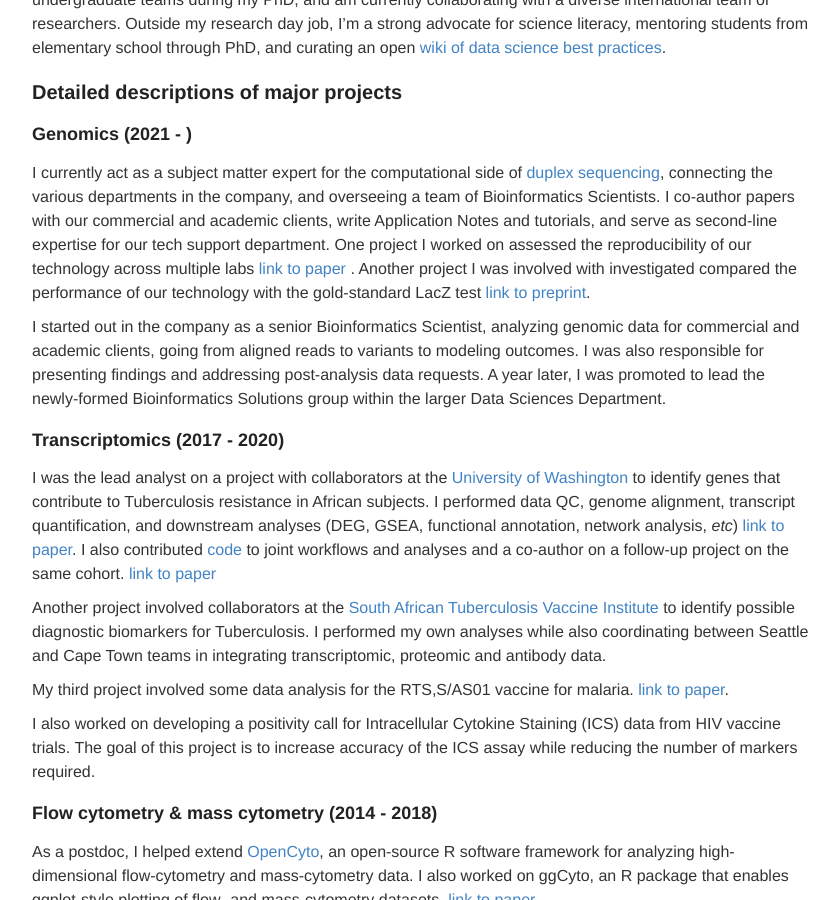
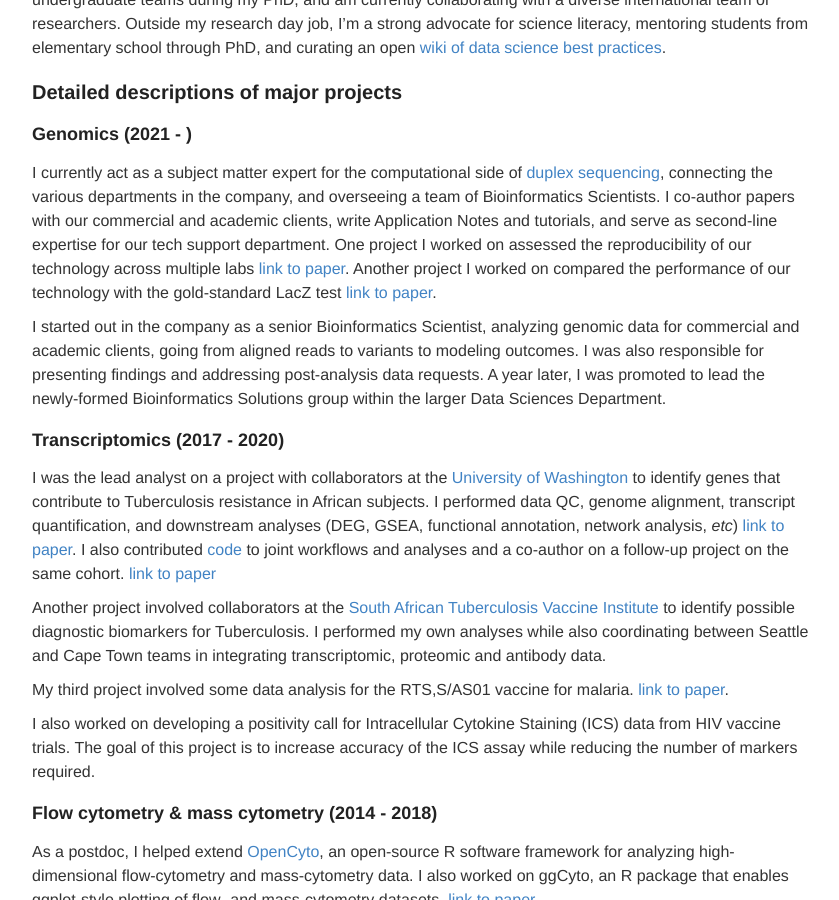
Before and after one commit to ptvan/ptvan.github.io, a Jekyll site: the page built from research.md, in a window 1280 px wide and 900 px high, scrolled down 548 px. Shown: the whole window, without its empty margins (218-1057 px from the left). Built offline with Jekyll 4.4.1, drawn with Linux system fonts in a browser that asks for light colours.

Commit message:
updated link to Cho et al

```diff
--- a/research.md
+++ b/research.md
@@ -20,7 +20,7 @@
 
 I currently act as a subject matter expert for the computational side of [duplex sequencing](https://twinstrandbio.com/technology/), connecting the various departments in the company, and overseeing a team of Bioinformatics Scientists. I co-author papers with our commercial and academic clients, write Application Notes and tutorials, and serve as second-line
 expertise for our tech support department. One project I worked on assessed the reproducibility of our technology across
-multiple labs [link to paper](https://www.sciencedirect.com/science/article/abs/pii/S1383571823000670) . Another project I was involved with investigated compared the performance of our technology with the gold-standard LacZ test [link to preprint](https://www.biorxiv.org/content/10.1101/2023.02.23.529719v1).
+multiple labs [link to paper](https://www.sciencedirect.com/science/article/abs/pii/S1383571823000670). Another project I worked on compared the performance of our technology with the gold-standard LacZ test [link to paper](https://pubmed.ncbi.nlm.nih.gov/37341741/).
 
 I started out in the company as a senior Bioinformatics Scientist, analyzing genomic data for commercial and academic clients, going from aligned reads to variants to modeling outcomes. I was also responsible for presenting findings and addressing post-analysis data requests. A year later, I was promoted to lead the newly-formed Bioinformatics Solutions group within the larger Data Sciences Department.
 
```
